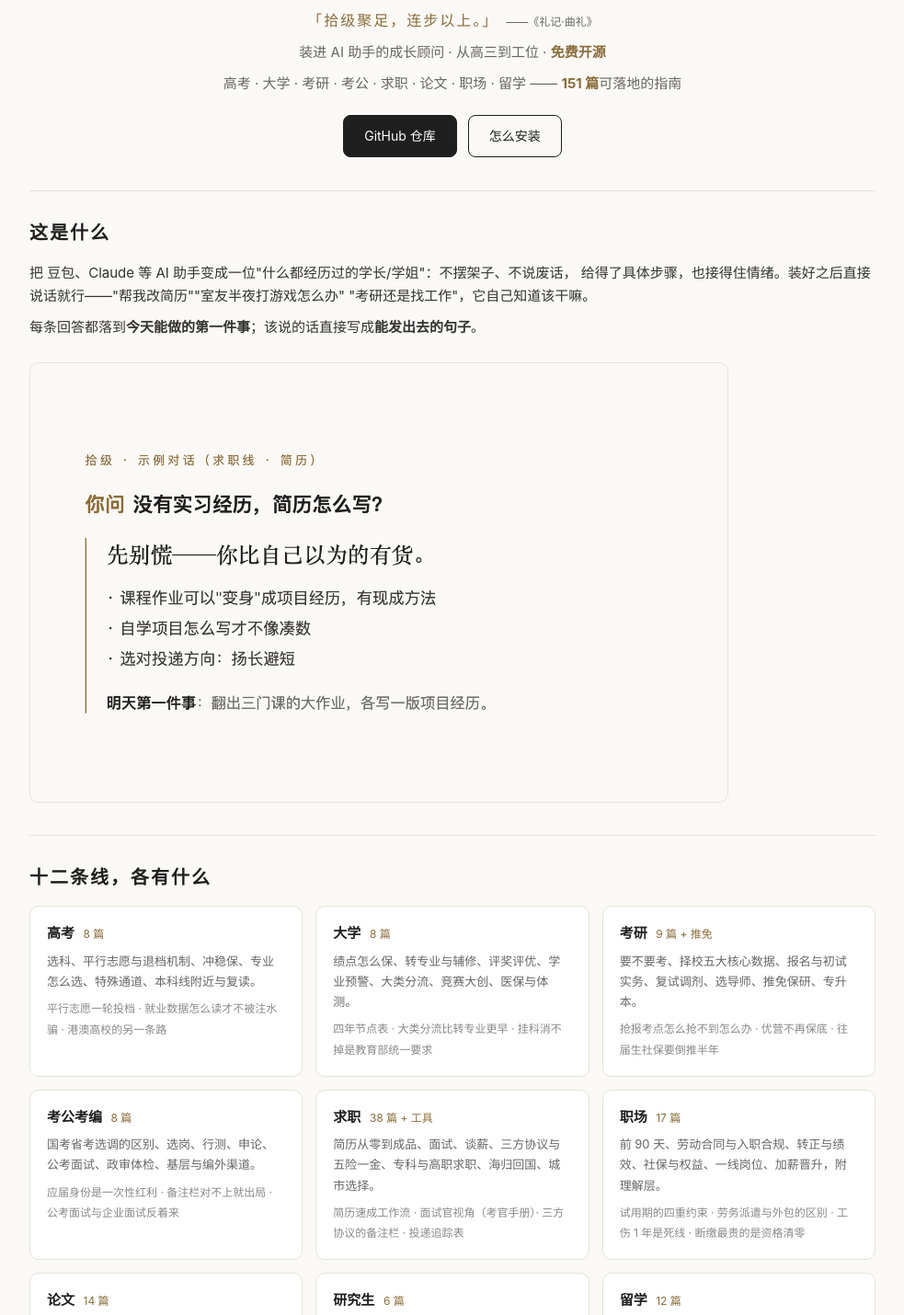
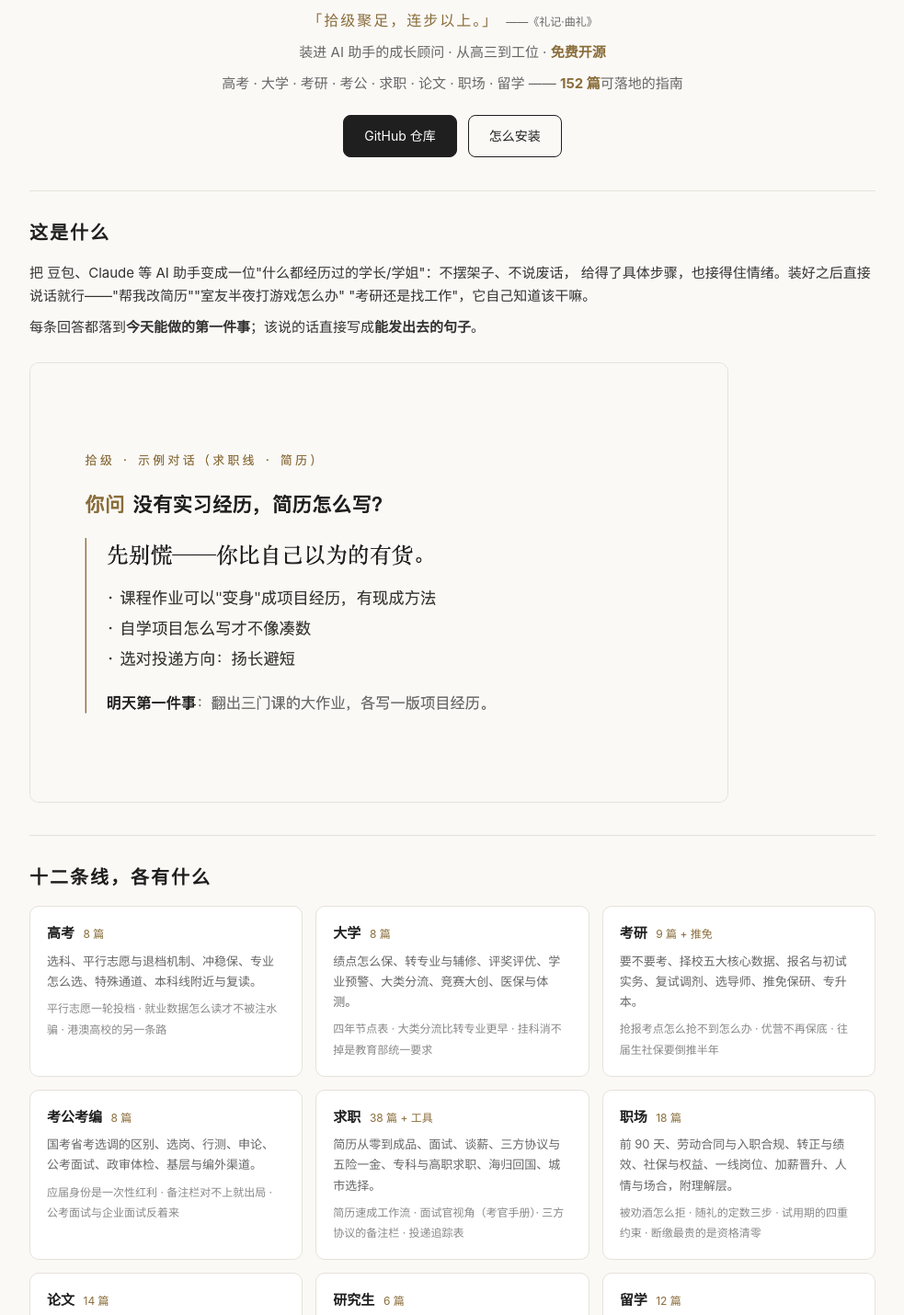
Before and after one commit to ZhongQuinnKing/shiji, a plain HTML site: page docs/index.html in a window 1280 px wide. Shown: the part 135-1565 px from the top of the page at 92% size, without its empty margins (148-1131 px from the left). Drawn offline with Linux system fonts and the light colour scheme.

Commit message:
定弦首次走完全程：职场线新增《人情与场合》（151→152 口径全量校齐）
- 新增 references/workplace/17-人情与场合.md（定弦通道·结构性缺口：酒桌/随礼/称呼礼节原零覆盖）
- SKILL 路由与版本状态挂载；AGENTS/README 中英/预览页/CHANGELOG/MAINTAINING 同步
- 定型边界写明：定弦通道撞出的结构缺口可经拍板新增篇目，一次一议
过闸：check_content 通过（152 篇）/ privacy_scan 干净（词表 24 项）

```diff
--- a/docs/index.html
+++ b/docs/index.html
@@ -4,7 +4,7 @@
 <meta charset="UTF-8">
 <meta name="viewport" content="width=device-width, initial-scale=1">
 <title>拾级 · 装进 AI 的成长顾问 | 高考志愿 · 大学 · 考研 · 考公 · 求职 · 论文 · 职场 · 留学</title>
-<meta name="description" content="拾级：免费开源的 AI 技能包，把豆包/Claude 等 AI 助手变成从高三到工位的顾问——高考志愿、大学在校事务、考研推免、考公考编、求职、论文、职场、留学，151 篇可落地的指南 + 八套简历模板。装好即用，随问随答。">
+<meta name="description" content="拾级：免费开源的 AI 技能包，把豆包/Claude 等 AI 助手变成从高三到工位的顾问——高考志愿、大学在校事务、考研推免、考公考编、求职、论文、职场、留学，152 篇可落地的指南 + 八套简历模板。装好即用，随问随答。">
 <style>
   * { margin:0; padding:0; box-sizing:border-box; }
   :root { --ink:#1f1f1f; --sub:#666; --line:#e6e2da; --bg:#faf9f6; --accent:#8a6d3b; }
@@ -49,7 +49,7 @@
   <h1>拾 级</h1>
   <p class="epigraph">「拾级聚足，连步以上。」<span>——《礼记·曲礼》</span></p>
   <p class="tag">装进 AI 助手的成长顾问 · 从高三到工位 · <b>免费开源</b></p>
-  <p class="tag">高考 · 大学 · 考研 · 考公 · 求职 · 论文 · 职场 · 留学 —— <b>151 篇</b>可落地的指南</p>
+  <p class="tag">高考 · 大学 · 考研 · 考公 · 求职 · 论文 · 职场 · 留学 —— <b>152 篇</b>可落地的指南</p>
   <div class="btns">
     <a class="btn" href="https://github.com/ZhongQuinnKing/shiji">GitHub 仓库</a>
     <a class="btn ghost" href="#install">怎么安装</a>
@@ -97,9 +97,9 @@
       <div class="samples">简历速成工作流 · 面试官视角（考官手册）· 三方协议的备注栏 · 投递追踪表</div>
     </div>
     <div class="card">
-      <h3>职场 <span>17 篇</span></h3>
-      <p>前 90 天、劳动合同与入职合规、转正与绩效、社保与权益、一线岗位、加薪晋升，附理解层。</p>
-      <div class="samples">试用期的四重约束 · 劳务派遣与外包的区别 · 工伤 1 年是死线 · 断缴最贵的是资格清零</div>
+      <h3>职场 <span>18 篇</span></h3>
+      <p>前 90 天、劳动合同与入职合规、转正与绩效、社保与权益、一线岗位、加薪晋升、人情与场合，附理解层。</p>
+      <div class="samples">被劝酒怎么拒 · 随礼的定数三步 · 试用期的四重约束 · 断缴最贵的是资格清零</div>
     </div>
     <div class="card">
       <h3>论文 <span>14 篇</span></h3>
@@ -183,7 +183,7 @@
   <p>姊妹项目：<a href="https://github.com/ZhongQuinnKing/caishi">采诗</a>（让 AI 读懂中文互联网）·
      <a href="https://github.com/ZhongQuinnKing/yesong">夜诵</a>（AI 睡着时替你盯世界）</p>
   <p>内容 CC BY-NC-ND 4.0（自己用、自己改、原样分享都免费 · 修改版发布须先取得授权 · 商用须联系议价）· 代码 MIT ·
-     内容原创撰写、案例教学化虚构 · 最近更新：2026-10-08</p>
+     内容原创撰写、案例教学化虚构 · 最近更新：2026-10-09</p>
   <p><a href="https://github.com/ZhongQuinnKing/shiji">github.com/ZhongQuinnKing/shiji</a></p>
 </footer>
 
```
Also changed, not shown: 8 other files.
